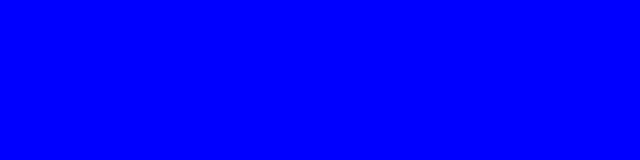
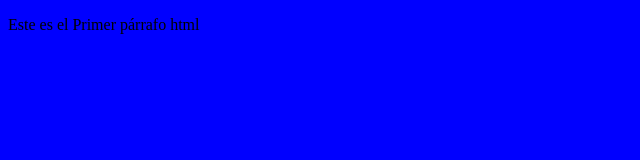
Before and after one commit to sornavy/Proyecto-empresa-B, a plain HTML site: page index.html in a window 1280 px wide. Shown: the whole page, without its empty margins (0-640 px from the left). Drawn offline with Linux system fonts and the light colour scheme.

Commit message:
Creando parrafo 1 desde master

```diff
--- a/index.html
+++ b/index.html
@@ -10,6 +10,7 @@
 
 </head>
 <body>
+    <p>Este es el Primer párrafo html</p>
 
 </body>
 </html>
```
